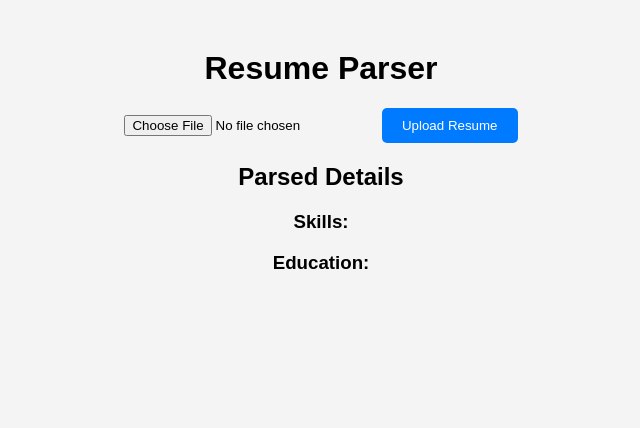
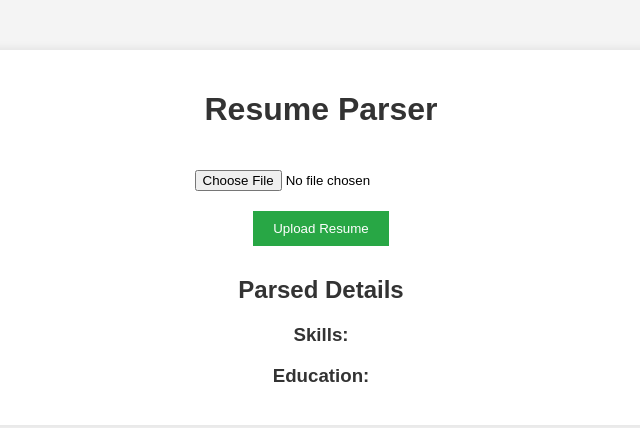
Before and after one commit to Jalajgupta15/Resume-Parser, a plain HTML site: page index.html in a window 1280 px wide. Shown: the whole page, without its empty margins (319-959 px from the left). Drawn offline with Linux system fonts and the light colour scheme.

Commit message:
Update style.css

```diff
--- a/style.css
+++ b/style.css
@@ -1,41 +1,58 @@
 body {
     font-family: Arial, sans-serif;
+    background-color: #f4f4f4;
     margin: 0;
     padding: 0;
-    background-color: #f4f4f4;
 }
 
 .container {
-    width: 80%;
-    margin: 50px auto;
-    text-align: center;
+    width: 60%;
+    margin: 0 auto;
+    background: #fff;
+    padding: 20px;
+    box-shadow: 0 0 10px rgba(0, 0, 0, 0.1);
+    margin-top: 50px;
 }
 
-textarea {
-    width: 100%;
-    height: 150px;
-    margin-bottom: 20px;
-    padding: 10px;
-    box-sizing: border-box;
+h1, h2, h3 {
+    text-align: center;
+    color: #333;
+}
+
+form {
+    display: flex;
+    flex-direction: column;
+    align-items: center;
+}
+
+input[type="file"] {
+    margin: 20px 0;
 }
 
 button {
     padding: 10px 20px;
-    background-color: #007bff;
+    background-color: #28a745;
     color: #fff;
     border: none;
-    border-radius: 5px;
     cursor: pointer;
 }
 
 button:hover {
-    background-color: #0056b3;
+    background-color: #218838;
 }
 
-#result {
-    margin-top: 20px;
-    padding: 20px;
-    background-color: #fff;
+#results {
+    margin-top: 30px;
+}
+
+#results ul {
+    list-style-type: none;
+    padding: 0;
+}
+
+#results li {
+    background: #e9ecef;
+    margin: 5px 0;
+    padding: 10px;
     border-radius: 5px;
-    box-shadow: 0 0 10px rgba(0, 0, 0, 0.1);
 }
```
